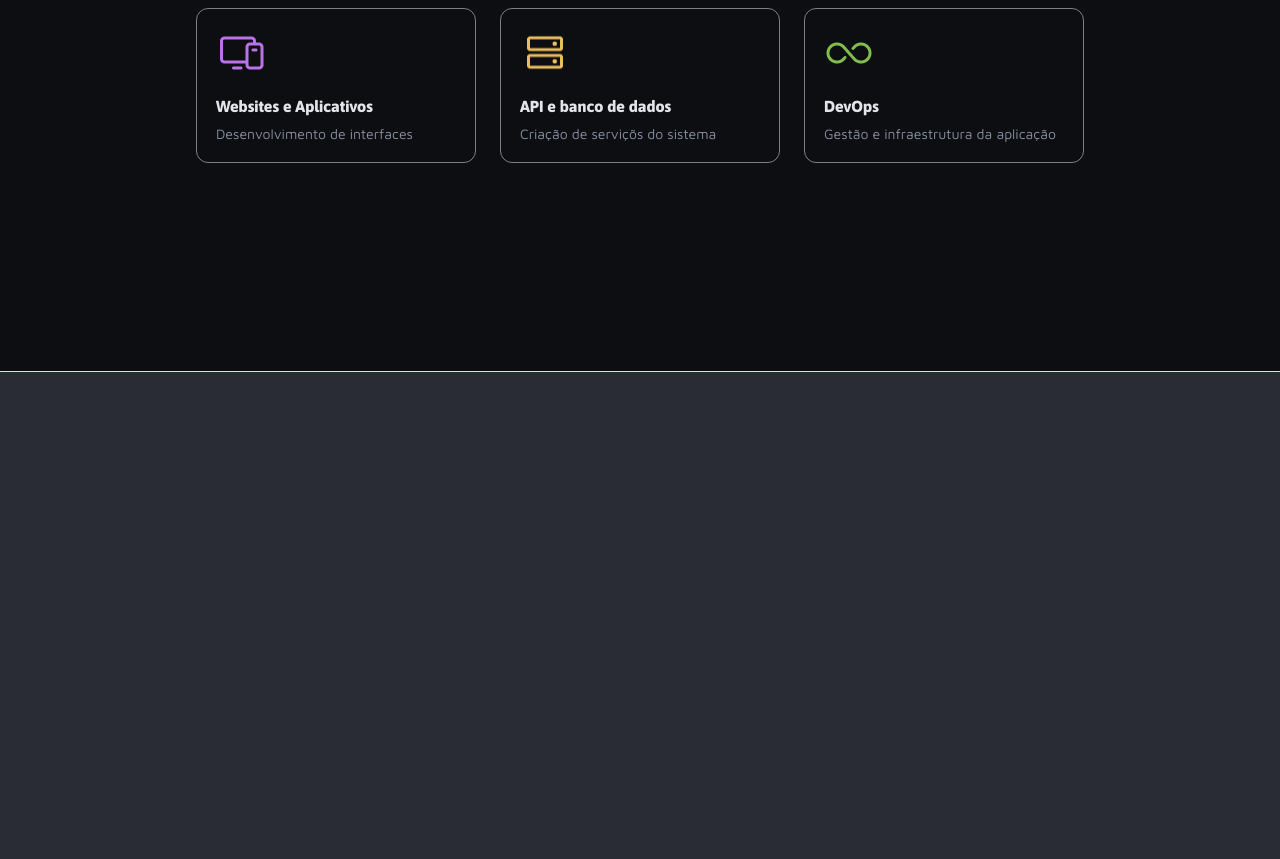
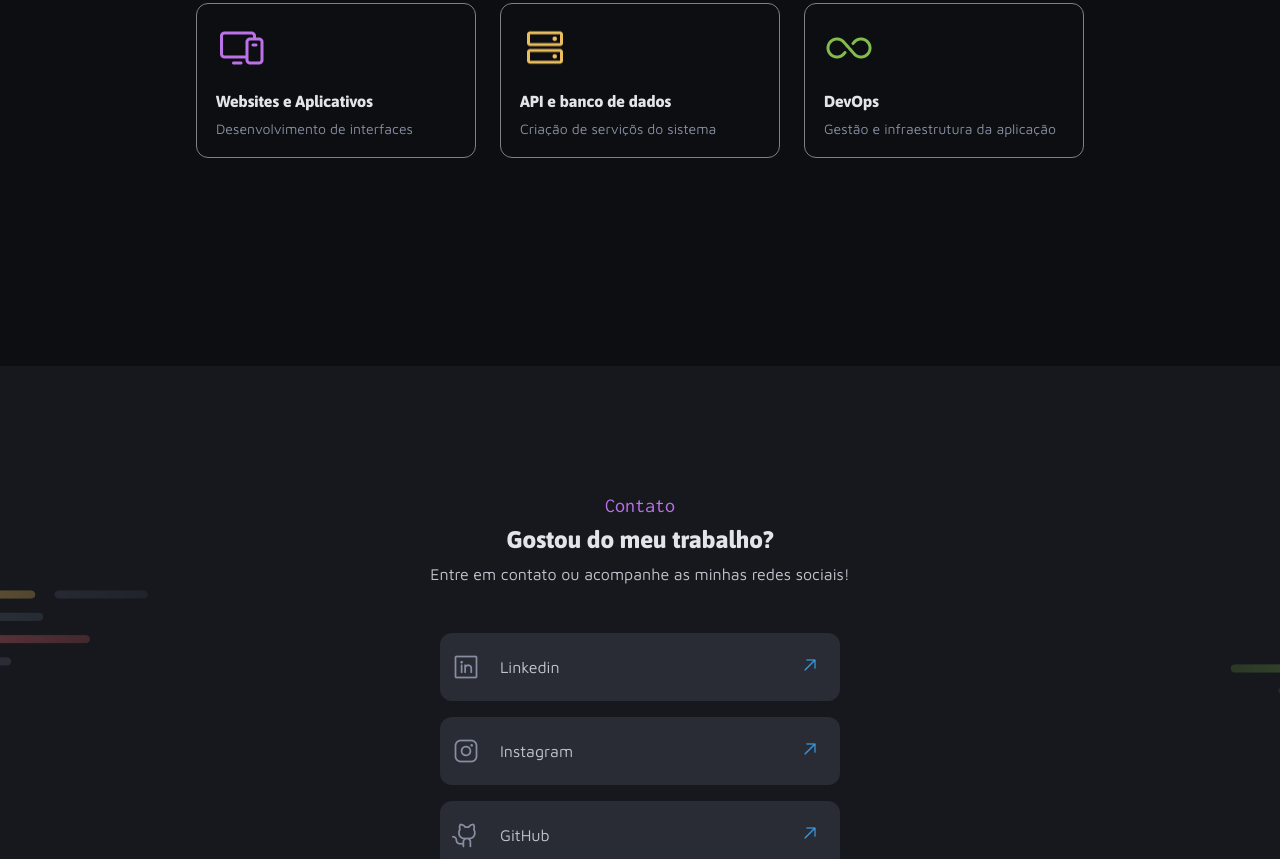
Before and after one commit to joaoasilveira/portfolio-dev, a plain HTML site: page index.html in a window 1280 px wide. Shown: the part 1941-2800 px from the top of the page. Before the commit the page ends 2313 px from the top, so only its background shows below. Drawn offline with Linux system fonts and the light colour scheme.

Commit message:
contacts finished

```diff
--- a/index.html
+++ b/index.html
@@ -133,7 +133,37 @@
       </div>
     </section>
 
-    <section id="contacts"></section>
+    <section id="contacts">
+      <div id="header4">
+        <p class="purple subtitle">Contato</p>
+        <div class="gap"></div>
+        <p class="title-md">Gostou do meu trabalho?</p>
+        <div class="gap"></div>
+        <p class="text-md">Entre em contato ou acompanhe as minhas redes sociais!</p>
+      </div>
+      <div id="links">
+        <div class="social-button">
+          <img src="assets/LinkedinLogo.png" alt="">
+          <p class="text-md">Linkedin</p>
+          <a href="https://www.linkedin.com/in/jo%C3%A3o-silveira-32211a247/" target="_blank"><img src="assets/ArrowUpRight.png" alt=""></a>
+        </div>
+        <div class="social-button">
+          <img src="assets/InstagramLogo.png" alt="">
+          <p class="text-md">Instagram</p>
+          <a href="https://www.linkedin.com/in/jo%C3%A3o-silveira-32211a247/" target="_blank"><img src="assets/ArrowUpRight.png" alt=""></a>
+        </div>
+        <div class="social-button">
+          <img src="assets/GithubLogo.png" alt="">
+          <p class="text-md">GitHub</p>
+          <a href="https://github.com/joaoasilveira" target="_blank"><img src="assets/ArrowUpRight.png" alt=""></a>
+        </div>
+        <div class="social-button">
+          <img src="assets/EnvelopeSimple.png" alt="">
+          <p class="text-md">E-mail</p>
+          <a href="https://google.com.br" target="_blank"><img src="assets/ArrowUpRight.png" alt=""></a>
+        </div>
+      </div>
+    </section>
   </main>
 </body>
 </html>
--- a/styles/sections.css
+++ b/styles/sections.css
@@ -11,7 +11,6 @@ body {
   height: 750px;
   display: flex;
   justify-content: center;
-  border: 1px solid blue;
 }
 
 #info {
@@ -68,7 +67,6 @@ body {
   width: 1366px;
   height: 917px;
   padding-top: 72px;
-  border: 1px solid orange;
   }
 
 #header2 {
@@ -104,7 +102,6 @@ body {
   height: 480px;
   padding-top: 88px;
   background-color: var(--gray-100);
-  border: solid 1px yellow;
 }
 
 #header3 {
@@ -132,3 +129,29 @@ body {
     margin-top: 8px;
   }
 }
+
+#contacts {
+  background-image: url(../assets/Background_Contacts.png);
+  background-size: cover;
+  width: 1366px;
+  height: 787px;
+  display: flex;
+  flex-direction: column;
+  align-items: center;
+}
+
+#header4 {
+  margin-top: 128px;
+  margin-bottom: 48px;
+  width: 420px;
+  height: 91px;
+  text-align: center;
+}
+
+#links {
+  width: 400px;
+  height: 320px;
+  display: flex;
+  flex-direction: column;
+  row-gap: 16px;
+}
--- a/styles/utility.css
+++ b/styles/utility.css
@@ -39,6 +39,10 @@
   color: var(--red);
 }
 
+.purple {
+  color: var(--purple);
+}
+
 .gap20 {
   width: 680px;
   height: 20px;
@@ -46,6 +50,11 @@
 
 .gap8 {
   width: 680px;
+  height: 8px;
+}
+
+.gap {
+  width: 420px;
   height: 8px;
 }
 
@@ -90,3 +99,26 @@
     height: 48px;
   }
 }
+
+.social-button {
+  width: 400px;
+  height: 68px;
+  background: #292C34;
+  border-radius: 12px;
+  display: flex;
+  align-items: center;
+}
+
+.social-button img:first-of-type {
+  margin-left: 20px;
+  margin-right: 12px;
+}
+
+.social-button img:last-of-type {
+  margin-right: 20px;
+  margin-left: 12px;
+}
+
+.social-button p {
+  flex-grow: 1;
+}
```
Also changed, not shown: assets/ArrowUpRight.png (added), assets/EnvelopeSimple.png (added), assets/GithubLogo.png (added), assets/InstagramLogo.png (added), assets/LinkedinLogo.png (added).
